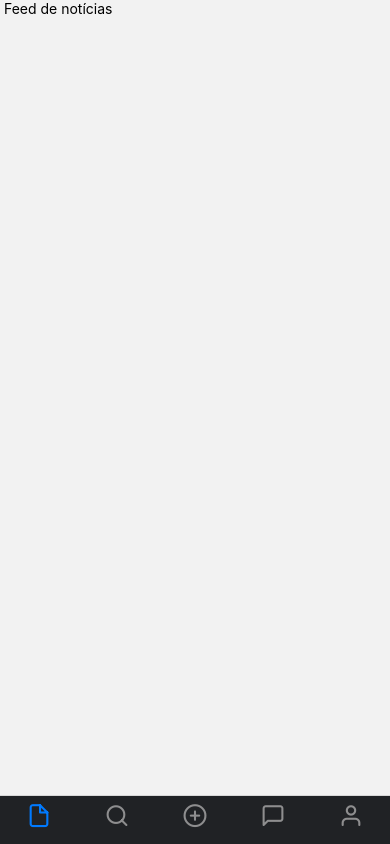
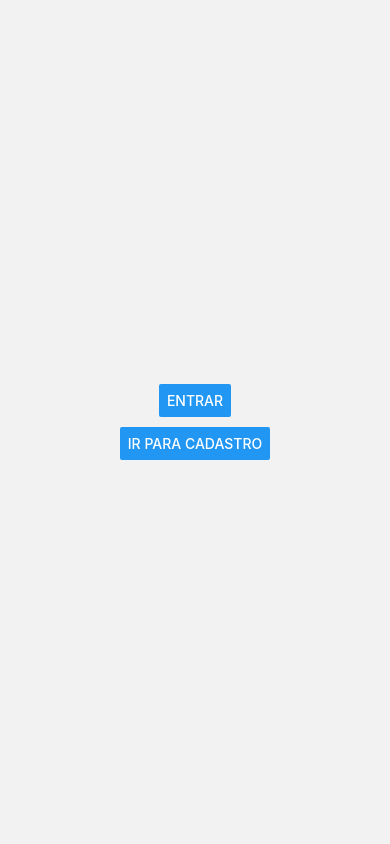
Before and after one commit to 97Mith/gettajob, a React Native app: screen /Login in a window 390 px wide. Built offline with nearby package versions, Linux system fonts and the light colour scheme.

Commit message:
Inserindo mistura de navegações, stack para login e tabs para o home

```diff
--- a/App.js
+++ b/App.js
@@ -1,6 +1,6 @@
 import React from 'react';
 import { NavigationContainer } from '@react-navigation/native';
-import Routes from './src/routes';
+import Routes from './src/routes/stackRoutes';
 
 export default function App(){
   return(
--- a/package.json
+++ b/package.json
@@ -10,6 +10,7 @@
   },
   "dependencies": {
     "@react-navigation/bottom-tabs": "^7.3.9",
+    "@react-navigation/native-stack": "^7.3.9",
     "@react-navigation/stack": "^7.2.9",
     "expo": "~52.0.43",
     "expo-status-bar": "~2.0.1",
--- a/src/pages/Login/index.js
+++ b/src/pages/Login/index.js
@@ -1,21 +1,32 @@
-import React, { useLayoutEffect } from 'react';
-import { View, Text, StyleSheet, Button } from "react-native";
+import React from 'react';
+import { View, Button, StyleSheet } from "react-native";
 import { useNavigation } from '@react-navigation/native';
 
-export default function Messages(){
+export default function Login() {
     const navigation = useNavigation();
 
-    return(
-        <View>
-            <Text> entrar </Text>
+    return (
+        <View style={styles.container}>
+            <Button
+                title="Entrar"
+                onPress={() => navigation.navigate('Home')} // Vai para a tabRoutes
+            />
+
+            <View style={{ marginTop: 10 }} />
+
+            <Button
+                title="Ir para Cadastro"
+                onPress={() => navigation.navigate('SignUp')}
+            />
         </View>
-    )
+    );
 }
 
 const styles = StyleSheet.create({
-    container:{
-        flex:1,
-        justifyContent:'center',
-        alignItems: 'center'
+    container: {
+        flex: 1,
+        justifyContent: 'center',
+        alignItems: 'center',
+        padding: 20
     }
-})
+});
--- a/src/routes/stackRoutes.js
+++ b/src/routes/stackRoutes.js
@@ -1,23 +1,27 @@
 import React from "react";
-import {createNativeStackNavigator} from '@react-navigation/native-stack';
+import { createNativeStackNavigator } from '@react-navigation/native-stack';
 
 import Login from '../pages/Login';
 import SignUp from '../pages/SignUp';
+import Routes from './index';
 
 const Stack = createNativeStackNavigator();
 
 export default function StackRoutes(){
     return(
-        <Stack.Navigator>
+        <Stack.Navigator screenOptions={{ headerShown: false }}>
             <Stack.Screen
                 name="Login"
                 component={Login}
             />
-
             <Stack.Screen
                 name="SignUp"
                 component={SignUp}
             />
+            <Stack.Screen
+                name="Home"
+                component={Routes} // TabNavigation
+            />
         </Stack.Navigator>
     )
 }
```
Also changed, not shown: 1 other file (tests, documents, lock files or other folders).
